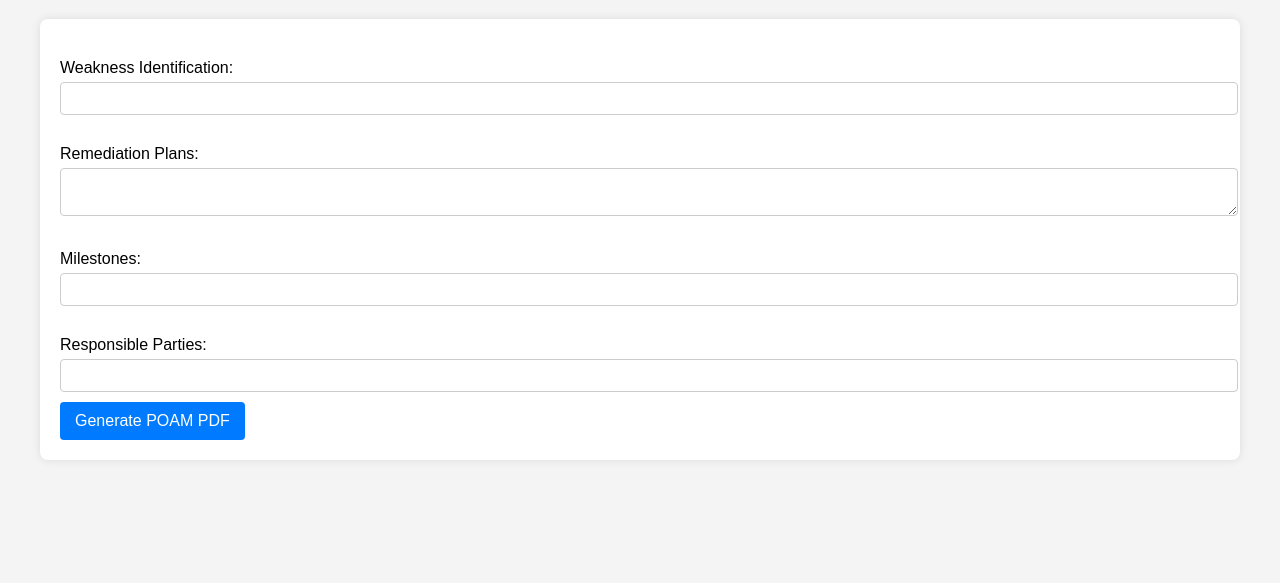
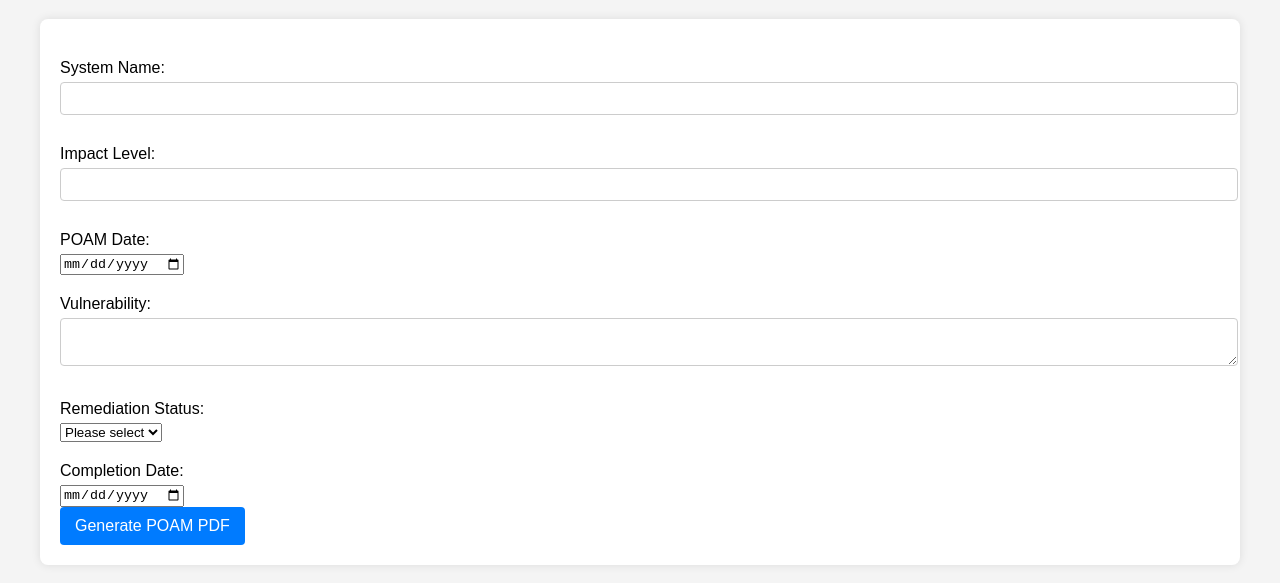
Before and after one commit to DChandlerP/POAMForm, a plain HTML site: page index.html in a window 1280 px wide. Shown: the part 101-684 px from the top of the page. Drawn offline with nearby package versions, Linux system fonts and the light colour scheme.

Commit message:
Update index.html

```diff
--- a/index.html
+++ b/index.html
@@ -9,18 +9,25 @@
 <body>
     <h1>POAM Assistance Tool</h1>
     <form id="poamForm">
-        <label for="weakness">Weakness Identification:</label>
-        <input type="text" id="weakness" name="weakness" required>
-
-        <label for="remediation">Remediation Plans:</label>
-        <textarea id="remediation" name="remediation" required></textarea>
-
-        <label for="milestones">Milestones:</label>
-        <input type="text" id="milestones" name="milestones" required>
-
-        <label for="responsible">Responsible Parties:</label>
-        <input type="text" id="responsible" name="responsible" required>
-
+        <div class="form-section"><label for="systemName">System Name:</label><input type="text" id="systemName" name="systemName" required></div>
+        <div class="form-section"><label for="impactLevel">Impact Level:</label><input type="text" id="impactLevel" name="impactLevel" required></div>
+        <div class="form-section"><label for="poamDate">POAM Date:</label><input type="date" id="poamDate" name="poamDate" required></div>
+        <div class="form-section">
+            <label for="vulnerability">Vulnerability:</label>
+            <textarea id="vulnerability" name="vulnerability" required></textarea>
+        </div>
+        <label for="remediationStatus">Remediation Status:</label>
+            <select id="remediationStatus" name="remediationStatus" required>
+                <option value="">Please select</option>
+                <option value="Not Started">Not Started</option>
+                <option value="In Progress">In Progress</option>
+                <option value="Completed">Completed</option>
+                <option value="Deferred">Deferred</option>
+            </select>
+        <div class="form-section">
+            <label for="completionDate">Completion Date:</label>
+            <input type="date" id="completionDate" name="completionDate">
+        </div>
         <button type="button" id="submitForm">Generate POAM PDF</button>
     </form>
 
```
